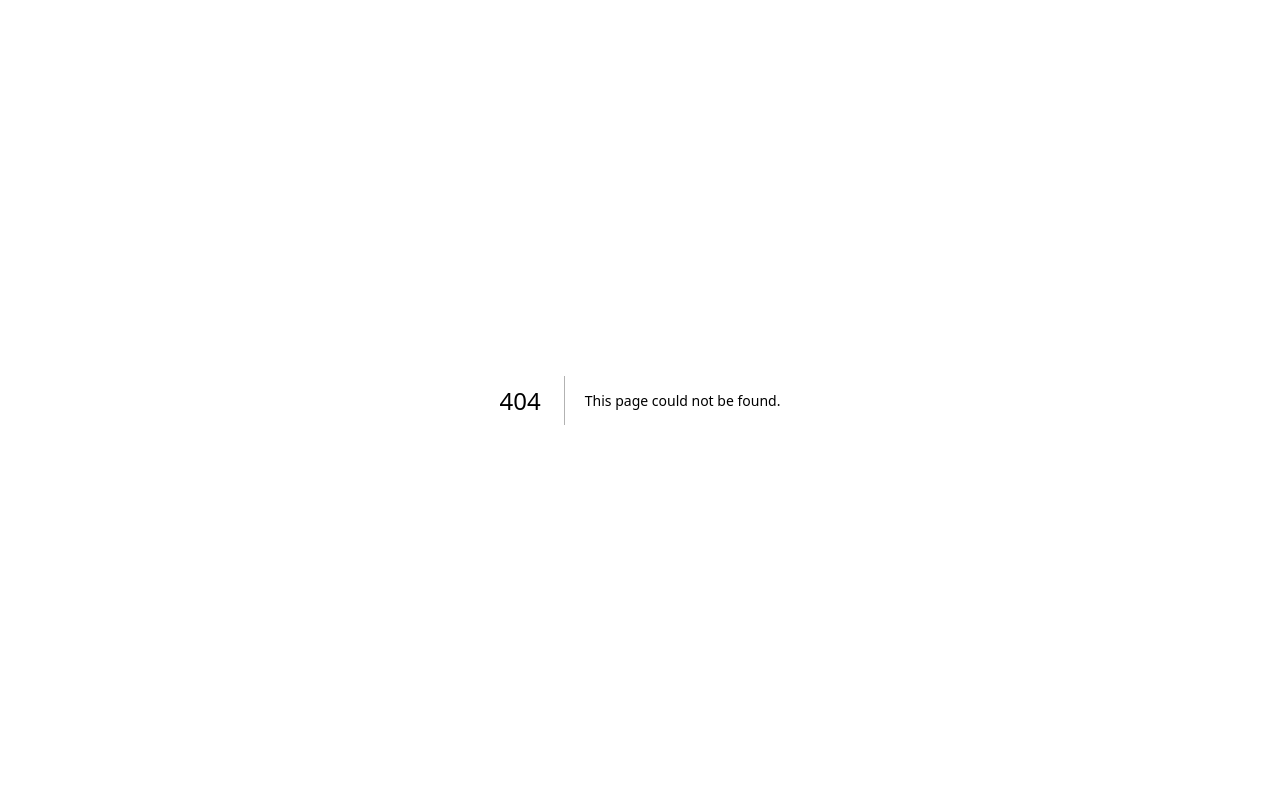
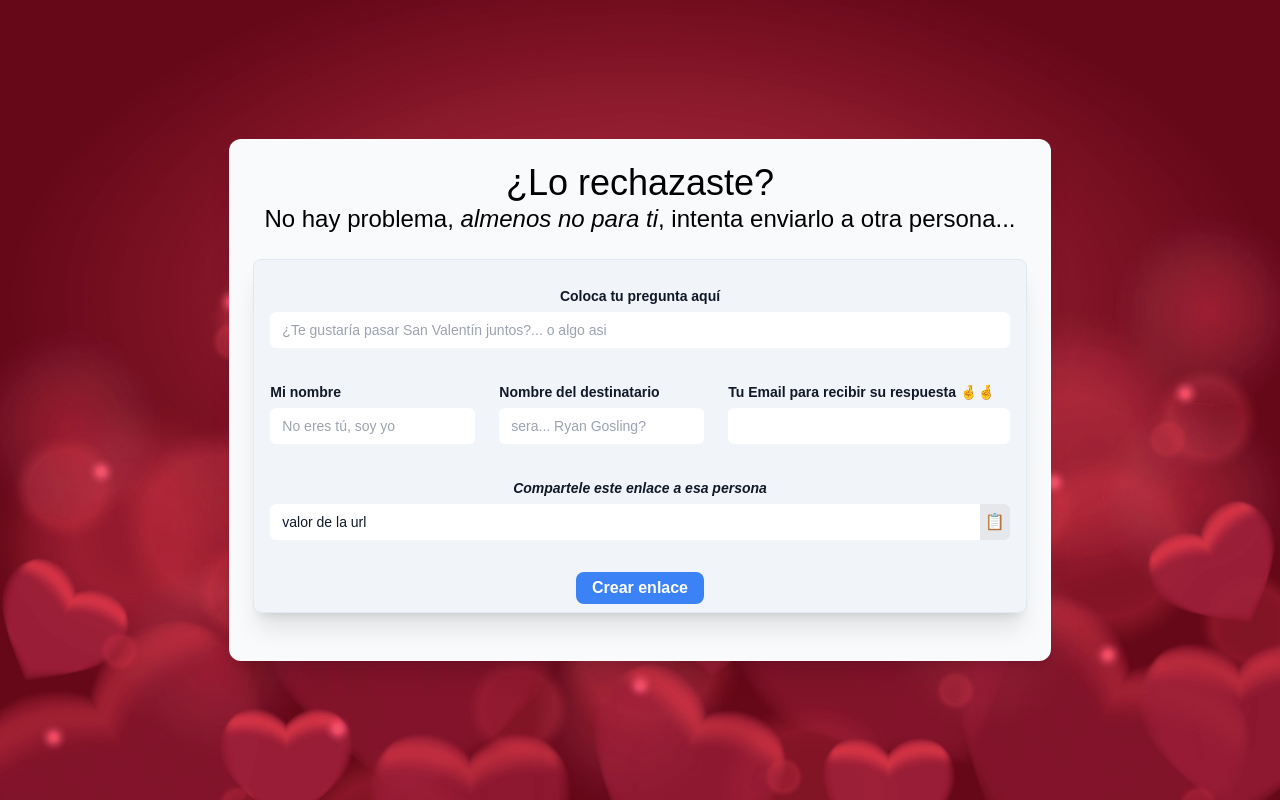
Before and after one commit to pablopissoni/san-valentin, a Next.js app: page /forward in a window 1280 px wide. Before the commit this address had no page. Built offline with nearby package versions, Linux system fonts and the light colour scheme.

Commit message:
add: nuevo page para generar url y enviar a otra persona

```diff
--- /dev/null
+++ b/src/app/forward/page.tsx
@@ -0,0 +1,121 @@
+export default function ForwardPage() {
+  return (
+    <div className="bg-san-valentin w-screen h-screen bg-cover bg-center">
+      <section className="flex flex-col items-center justify-center h-full">
+        {/* Contenedor */}
+        <div className="flex flex-col items-center justify-center p-6 bg-slate-50 rounded-xl shadow-xl ">
+          <h1 className="text-4xl">¿Lo rechazaste?</h1>
+          <h3 className="text-2xl">
+            No hay problema,<i> almenos no para ti</i>, intenta enviarlo a otra persona...
+          </h3>
+          {/* Fomrulario para reenviar la pregunta */}
+          <form className="my-6 py-2 px-4 shadow-xl rounded-lg bg-slate-100 border border-slate-200">
+            {/* <h2 className="text-base/7 font-semibold text-center text-gray-900">Nombre de las personas</h2> */}
+
+            <div className="mt-4 grid grid-cols-2 gap-x-6 gap-y-8 sm:grid-cols-10">
+              {/* Pregunta a enviar */}
+              <div className="col-span-full">
+                <label htmlFor="country" className="block text-sm/6 font-semibold text-gray-900 text-center">
+                  Coloca tu pregunta aquí
+                </label>
+                <div className="mt-1">
+                  <input
+                    id="text-question"
+                    name="text-question"
+                    type="text"
+                    placeholder="¿Te gustaría pasar San Valentín juntos?... o algo asi"
+                    maxLength={80}
+                    // minLength={8}
+                    required
+                    title="La pregunta debe tener entre 8 y 80 caracteres."
+                    className="block w-full rounded-md bg-white px-3 py-1.5 text-base text-gray-900 outline-1 -outline-offset-1 outline-gray-300 placeholder:text-gray-400 focus:outline-2 focus:-outline-offset-2 focus:outline-indigo-600 sm:text-sm/6"
+                    // onInvalid={(e) => e.target.setCustomValidity("La pregunta debe tener entre 8 y 80 caracteres.")}
+                    // onInput={(e) => e.target.setCustomValidity("")}
+                  />
+                </div>
+              </div>
+
+              {/* Nombre del remitente */}
+              <div className="sm:col-span-3">
+                <label htmlFor="from-user" className="block text-sm/6 font-semibold text-gray-900">
+                  Mi nombre
+                </label>
+                <div className="mt-1">
+                  <input
+                    id="from-user"
+                    name="from-user"
+                    type="text"
+                    placeholder="No eres tú, soy yo"
+                    className="block w-full rounded-md bg-white px-3 py-1.5 text-base text-gray-900 outline-1 -outline-offset-1 outline-gray-300 placeholder:text-gray-400 focus:outline-2 focus:-outline-offset-2 focus:outline-indigo-600 sm:text-sm/6"
+                  />
+                </div>
+              </div>
+
+              {/* Nombre del destinatario */}
+              <div className="sm:col-span-3 ">
+                <label htmlFor="to-user" className="block text-sm/6 font-semibold text-gray-900">
+                  Nombre del destinatario
+                </label>
+                <div className="mt-1">
+                  <input
+                    id="to-user"
+                    name="to-user"
+                    placeholder="sera... Ryan Gosling?"
+                    type="text"
+                    className="block w-full rounded-md bg-white px-3 py-1.5 text-base text-gray-900 outline-1 -outline-offset-1 outline-gray-300 placeholder:text-gray-400 focus:outline-2 focus:-outline-offset-2 focus:outline-indigo-600 sm:text-sm/6"
+                  />
+                </div>
+              </div>
+
+              {/* Email para recibir la respuesta */}
+              <div className="sm:col-span-4">
+                <label htmlFor="email" className="block text-sm/6 font-semibold text-gray-900">
+                  Tu Email para recibir su respuesta 🤞🤞
+                </label>
+                <div className="mt-1">
+                  <input
+                    id="email"
+                    name="email"
+                    type="email"
+                    autoComplete="email"
+                    className="block w-full rounded-md bg-white px-3 py-1.5 text-base text-gray-900 outline-1 -outline-offset-1 outline-gray-300 placeholder:text-gray-400 focus:outline-2 focus:-outline-offset-2 focus:outline-indigo-600 sm:text-sm/6"
+                  />
+                </div>
+              </div>
+
+              {/* URL para compartir */}
+              <div className="col-span-full">
+                <p className="block text-sm/6 font-semibold text-gray-900 text-center">
+                  <i>Compartele este enlace a esa persona</i>
+                </p>
+                <div className="mt-1 flex">
+                  <p
+                    id="url-to-share"
+                    className="block w-full rounded-s-md bg-white px-3 py-1.5 text-base text-gray-900 outline-1 -outline-offset-1 outline-gray-300 placeholder:text-gray-400 focus:outline-2 focus:-outline-offset-2 focus:outline-indigo-600 sm:text-sm/6"
+                  >
+                    valor de la url
+                  </p>
+                  {/* Boton para copiar */}
+                  <button
+                    type="button"
+                    className=" bg-gray-200  font-bold p-1 rounded-e-md border  hover:bg-slate-200 hover:shadow-xl"
+                    // onClick={copyToClipboard}
+                  >
+                    📋
+                  </button>
+                </div>
+              </div>
+
+              {/* Boton para crear enlace */}
+              <div className="sm:col-span-full flex justify-center space-x-4">
+                <button className="bg-blue-500 hover:bg-blue-700 text-white font-bold py-1 px-4 rounded-lg hover:shadow-xl">
+                  Crear enlace
+                </button>
+              </div>
+            </div>
+          </form>
+        </div>
+      </section>
+    </div>
+  );
+}
```
